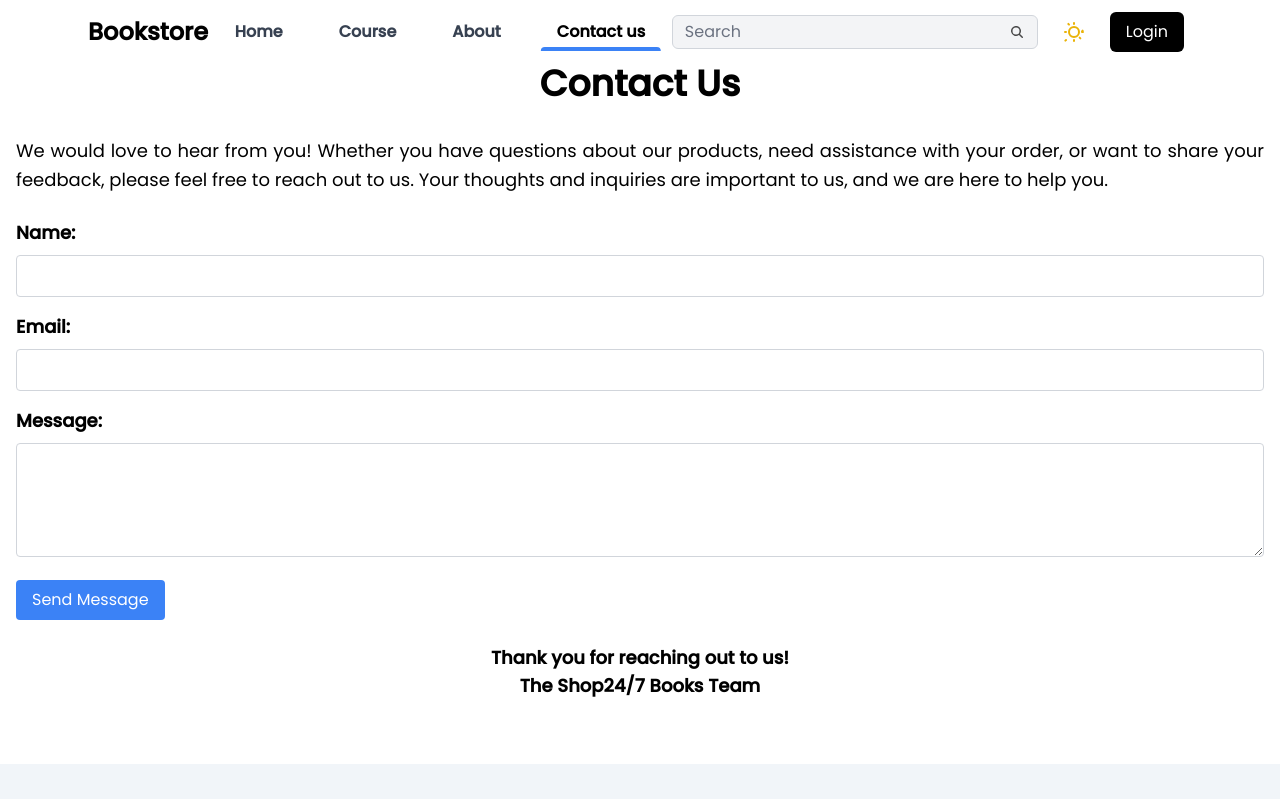
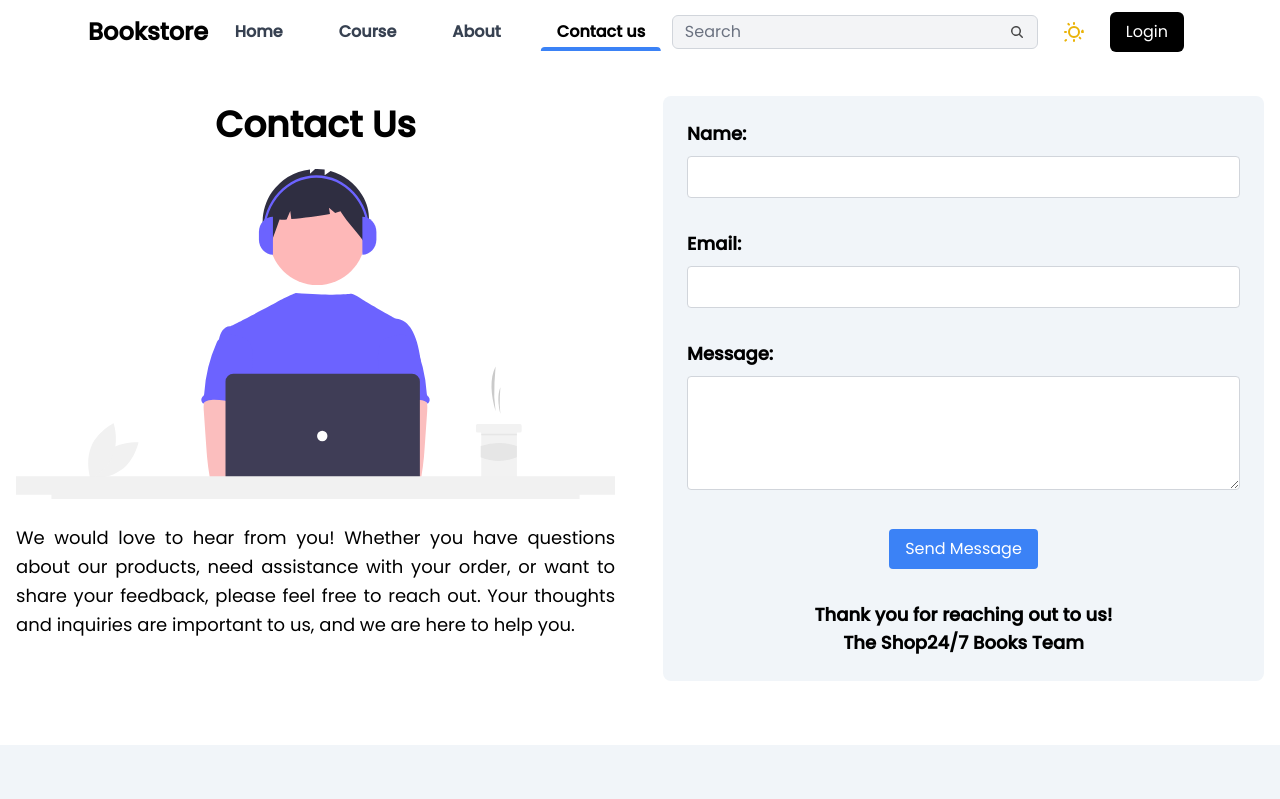
Before and after one commit to CSI-CATT/Book-Store-app-Hacktoberfest2025, a React (Vite) app in the folder Frontend/: page /Contact in a window 1280 px wide. Shown: the top 799 px of the page. Built offline with nearby package versions, Linux system fonts and the light colour scheme.

Commit message:
Improved UI of Contact Page

```diff
--- a/Frontend/src/components/contactus.jsx
+++ b/Frontend/src/components/contactus.jsx
@@ -3,38 +3,59 @@ import React from 'react';
 function ContactUs() {
   const handleSubmit = (event) => {
     event.preventDefault();
-    // Handle form submission logic here
     alert('Your message has been sent!');
   };
 
   return (
-    <div className="max-w-screen-xl mx-auto px-4 py-16 text-black dark:text-white ">
-      <h1 className="text-4xl font-bold text-center mb-8">Contact Us</h1>
+    <div className="max-w-screen-xl mx-auto px-4 py-16 text-black dark:text-white flex flex-col lg:flex-row items-center gap-12">
 
-      <p className="text-lg text-justify leading-relaxed mb-6">
-        We would love to hear from you! Whether you have questions about our products, need assistance with your order, or want to share your feedback, please feel free to reach out to us. Your thoughts and inquiries are important to us, and we are here to help you.
-      </p>
+      {/* Left Section */}
+      <div className="lg:w-1/2 w-full flex flex-col items-center lg:items-start ">
+        <h1 className="text-4xl font-bold mb-6 text-center self-center">Contact Us</h1>
 
-      <form onSubmit={handleSubmit} className="mb-6">
+        <img src="/Home.svg" alt="Contact Illustration" className="w-3/4 lg:w-full mb-6" />
+
+        <p className="lg:hidden text-center text-blue-600 mb-4 font-semibold">
+          Fill the form below to contact us ⬇️
+        </p>
+
+        <p className="text-lg text-justify leading-relaxed">
+          We would love to hear from you! Whether you have questions about our products,
+          need assistance with your order, or want to share your feedback, please feel free
+          to reach out. Your thoughts and inquiries are important to us, and we are here
+          to help you.
+        </p>
+      </div>
+
+      {/* Right Section (Form) */}
+      <form
+        onSubmit={handleSubmit}
+        className="lg:w-1/2 w-full mt-8 flex flex-col gap-4 bg-slate-100 dark:bg-gray-800 p-6 rounded-lg "
+      >
         <div className="mb-4">
           <label htmlFor="name" className="block text-lg font-semibold mb-2">Name:</label>
           <input type="text" id="name" required className="w-full p-2 border border-gray-300 rounded bg-white dark:text-black" />
         </div>
+
         <div className="mb-4">
           <label htmlFor="email" className="block text-lg font-semibold mb-2">Email:</label>
           <input type="email" id="email" required className="w-full p-2 border border-gray-300 rounded bg-white dark:text-black" />
         </div>
+
         <div className="mb-4">
           <label htmlFor="message" className="block text-lg font-semibold mb-2">Message:</label>
           <textarea id="message" required className="w-full p-2 border border-gray-300 rounded bg-white dark:text-black" rows="4"></textarea>
         </div>
-        <button type="submit" className="bg-blue-500 text-white py-2 px-4 rounded">Send Message</button>
+
+        <button type="submit" className="bg-blue-500 hover:bg-blue-600 transition-colors text-white py-2 px-4 rounded w-fit mx-auto">
+          Send Message
+        </button>
+
+        <p className="text-lg text-center font-semibold mt-4">
+          Thank you for reaching out to us!<br />
+          <strong>The Shop24/7 Books Team</strong>
+        </p>
       </form>
-
-      <p className="text-lg text-center font-semibold">
-        Thank you for reaching out to us!<br />
-        <strong>The Shop24/7 Books Team</strong>
-      </p>
     </div>
   );
 }
```
Also changed, not shown: 1 other file (tests, documents, lock files or other folders).
